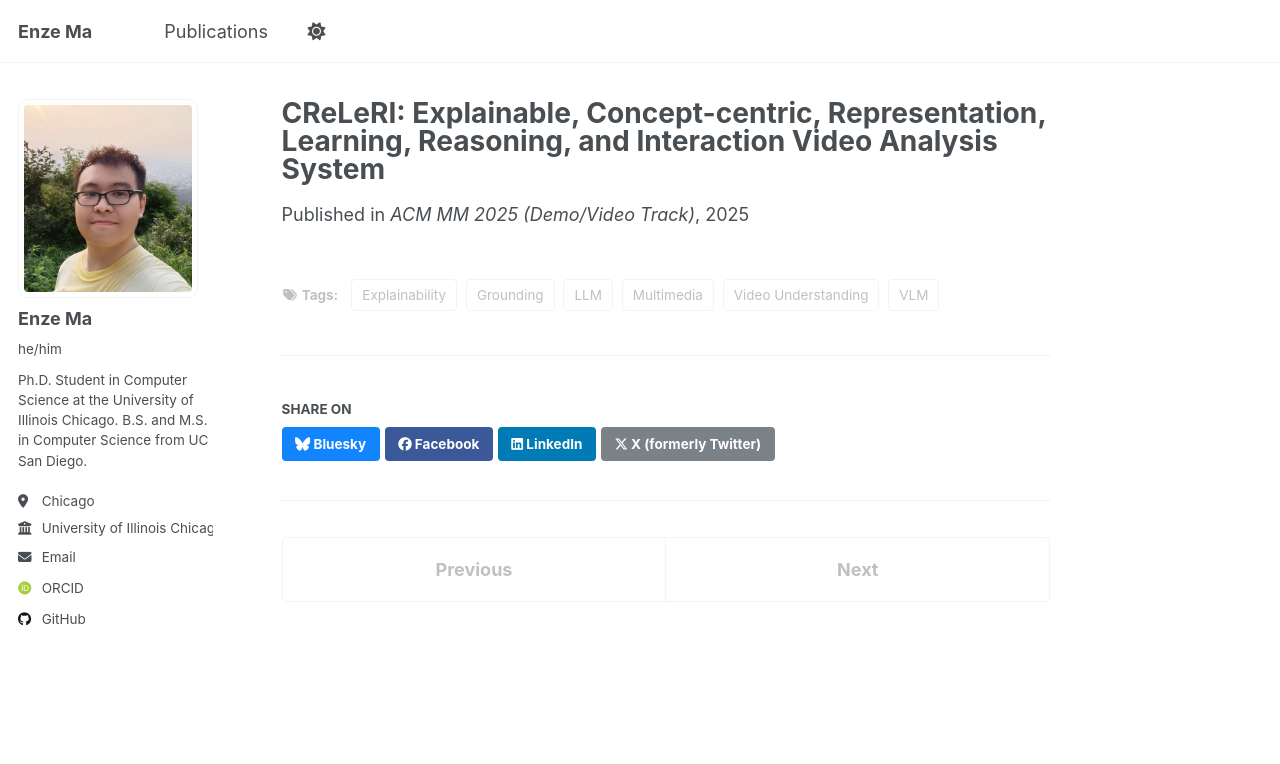
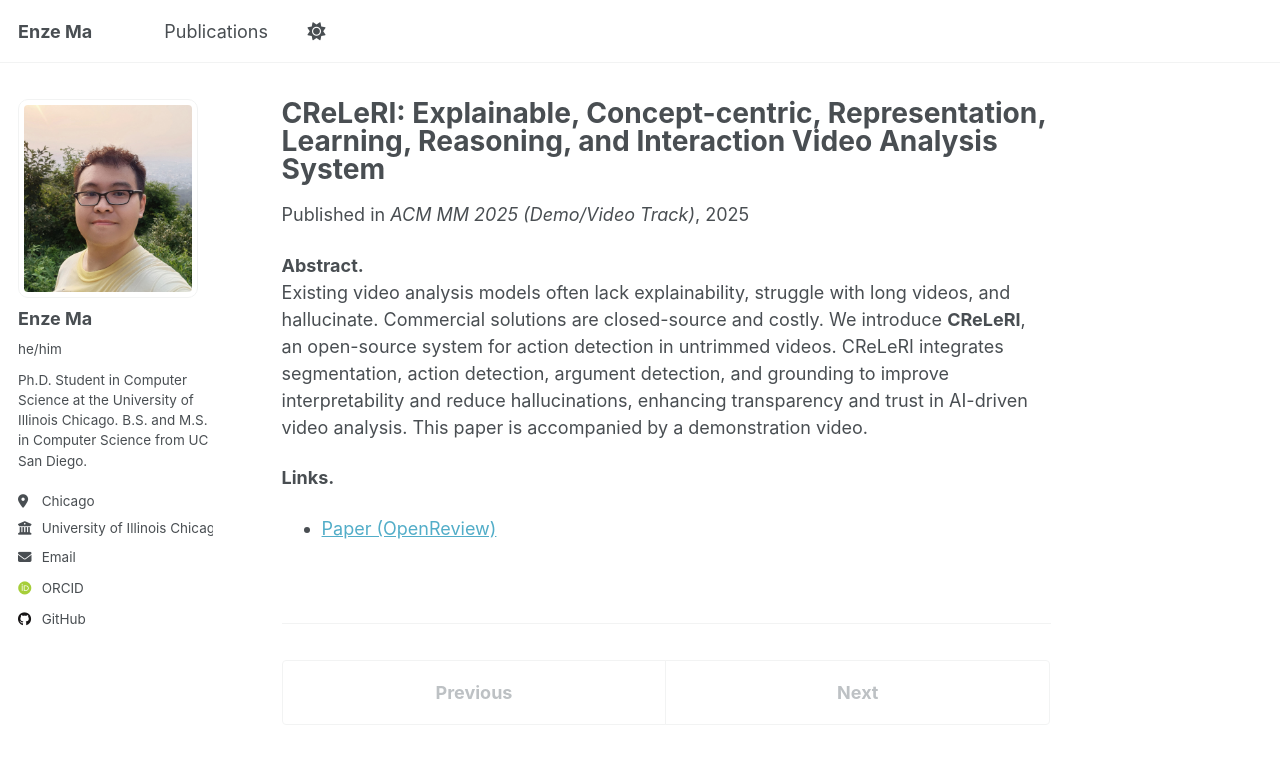
Before and after one commit to sora1998/sora1998.github.io, a Jekyll site: the page built from _publications/2025-07-04-creleri.md, in a window 1280 px wide and 1005 px high. Shown: the top 764 px of the window. Built offline with Jekyll 4.4.1, drawn with Linux system fonts in a browser that asks for light colours; some web fonts are replaced; a script that is not in the unit is left out.

Commit message:
Update 2025-07-04-creleri.md

```diff
--- a/_publications/2025-07-04-creleri.md
+++ b/_publications/2025-07-04-creleri.md
@@ -21,8 +21,13 @@ authors:
   - Zhiting Hu
   - Eric P. Xing
   - Jun-Yan Zhu
-paperurl: "https://openreview.net/forum?id=auaUkmavvm"
-excerpt: "An explainable, concept-centric video analysis system integrating segmentation, detection, and grounding for transparent decisions on long videos."
-tags: [Multimedia, Video Understanding, Explainability, Grounding, VLM, LLM]
 selected: true
+share: false
+comments: false
 ---
+
+**Abstract.**
+Existing video analysis models often lack explainability, struggle with long videos, and hallucinate. Commercial solutions are closed-source and costly. We introduce **CReLeRI**, an open-source system for action detection in untrimmed videos. CReLeRI integrates segmentation, action detection, argument detection, and grounding to improve interpretability and reduce hallucinations, enhancing transparency and trust in AI-driven video analysis. This paper is accompanied by a demonstration video.
+
+**Links.**
+- [Paper (OpenReview)]([https://openreview.net/forum?id=auaUkmavvm](https://openreview.net/pdf?id=auaUkmavvm))
```
